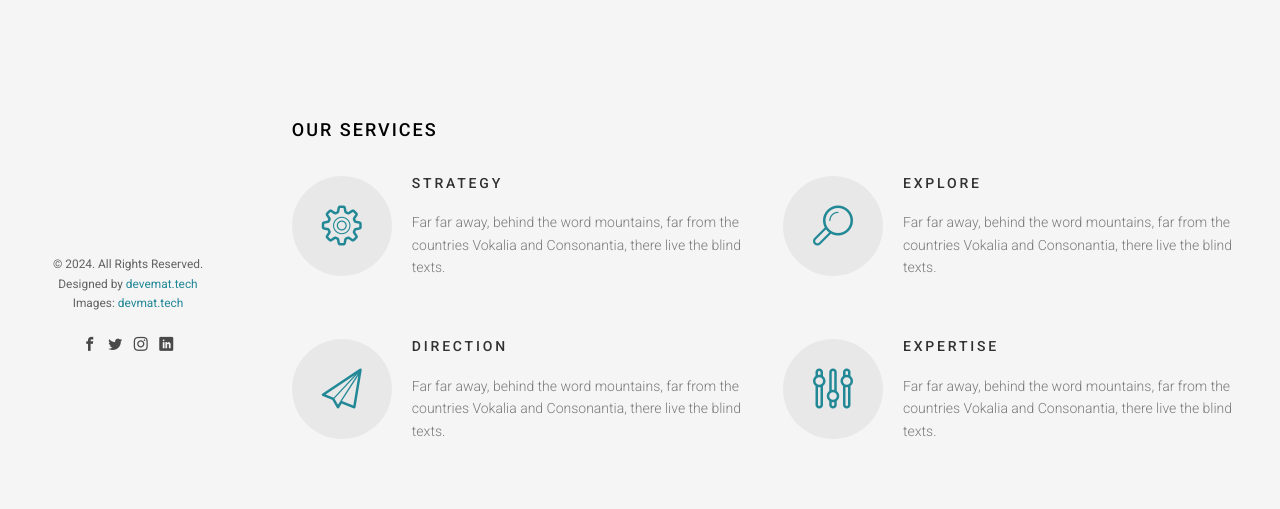
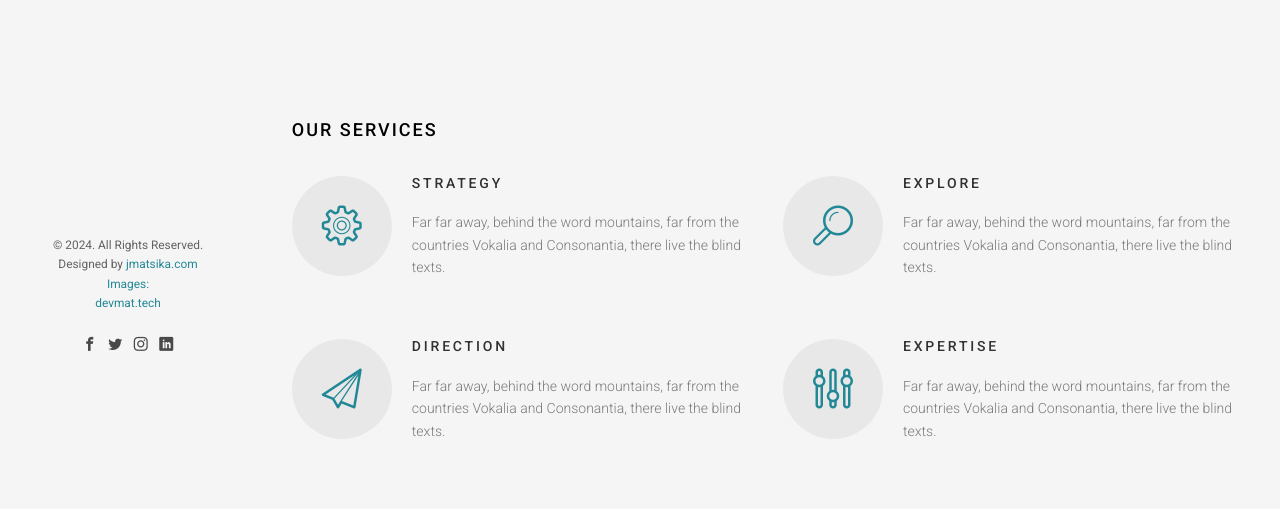
Before and after one commit to pasej5/devmat_tech, a Django app: template landing_page/templates/landing_page/about.html in a window 1280 px wide. Shown: the part 404-913 px from the top of the page. Run offline with Django 3.2, Linux system fonts and the light colour scheme; the template is opened without the code that fills it, so the values that code supplies are empty; some libraries are stand-ins or nearby versions; some web fonts are replaced.

Commit message:
name changes

```diff
--- a/landing_page/templates/landing_page/about.html
+++ b/landing_page/templates/landing_page/about.html
@@ -7,7 +7,7 @@
 	<head>
 	<meta charset="utf-8">
 	<meta http-equiv="X-UA-Compatible" content="IE=edge">
-	<title>DM &mdash; About Section</title>
+	<title>JMatsika&mdash; About Section</title>
 	<meta name="viewport" content="width=device-width, initial-scale=1">
 	<meta name="description" content="Free HTML5 Website Template by FreeHTML5.co" />
 	<meta name="keywords" content="free html5, free template, free bootstrap, free website template, html5, css3, mobile first, responsive" />
@@ -39,23 +39,24 @@
 	<meta name="twitter:card" content="" />
 
 	<!-- Place favicon.ico and apple-touch-icon.png in the root directory -->
-	<link rel="shortcut icon" href="{% static 'images/favicon.ico' %}">
+	<link rel="shortcut icon" href="favicon.ico">
 
 	<link href="https://fonts.googleapis.com/css?family=Roboto:100,300,400,500,700" rel="stylesheet">
 
+
 	<!-- Animate.css -->
-    <link rel="stylesheet" href="{% static 'landing_page/animate.css' %}">
+    <link rel="stylesheet" href="{% static 'css/animate.css' %}">
     <!-- Icomoon Icon Fonts-->
-    <link rel="stylesheet" href="{% static 'landing_page/icomoon.css' %}">
+    <link rel="stylesheet" href="{% static 'css/icomoon.css' %}">
     <!-- Bootstrap  -->
-    <link rel="stylesheet" href="{% static 'landing_page/bootstrap.css' %}">
+    <link rel="stylesheet" href="{% static 'css/bootstrap.css' %}">
     <!-- Flexslider  -->
-    <link rel="stylesheet" href="{% static 'landing_page/flexslider.css' %}">
+    <link rel="stylesheet" href="{% static 'css/flexslider.css' %}">
     <!-- Theme style  -->
-    <link rel="stylesheet" href="{% static 'landing_page/style.css' %}">
+    <link rel="stylesheet" href="{% static 'css/style.css' %}">
 
 	<!-- Modernizr JS -->
-	<script src="{% static 'landing_page/modernizr-2.6.2.min.js' %}"></script>
+	<script src="{% static 'landing_page/js/modernizr-2.6.2.min.js' %}"></script>
 	<!-- FOR IE9 below -->
 	<!--[if lt IE 9]>
 	<script src="js/respond.min.js"></script>
@@ -79,7 +80,7 @@
 			</nav>
 
 			<div class="fh5co-footer">
-				<p><small>&copy; 2024. All Rights Reserved.</span> <span>Designed by <a href="http://devmat.tech/" target="_blank">devemat.tech</a> </span> <span>Images: <a href="https://devmat.tech/" target="_blank">devmat.tech</a></span></small></p>
+				<p><small>&copy; 2024. All Rights Reserved.</span> <span>Designed by <a href="http://jmatsika.comblank">jmatsika.com <span>Images: <a href="https:///" target="_blank">devmat.tech</a></span></small></p>
 				<ul>
 					<li><a href="#"><i class="icon-facebook2"></i></a></li>
 					<li><a href="#"><i class="icon-twitter2"></i></a></li>
```
